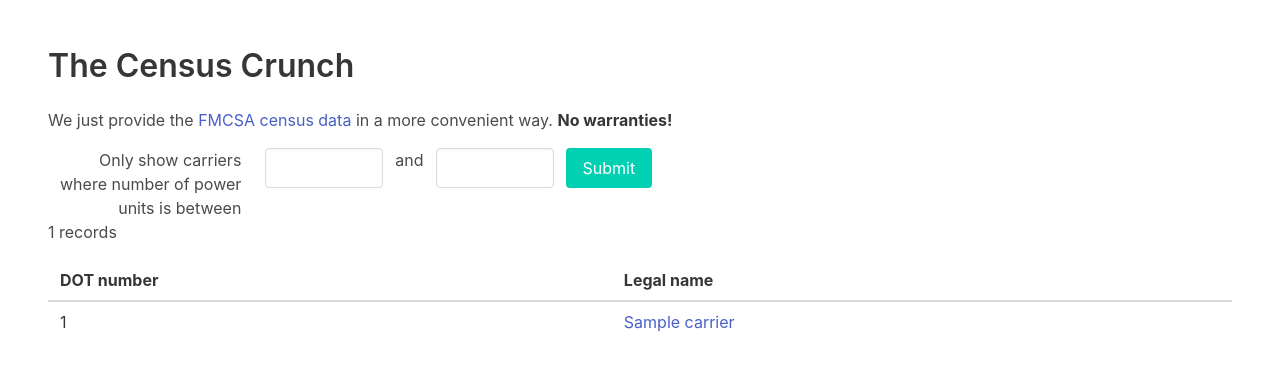
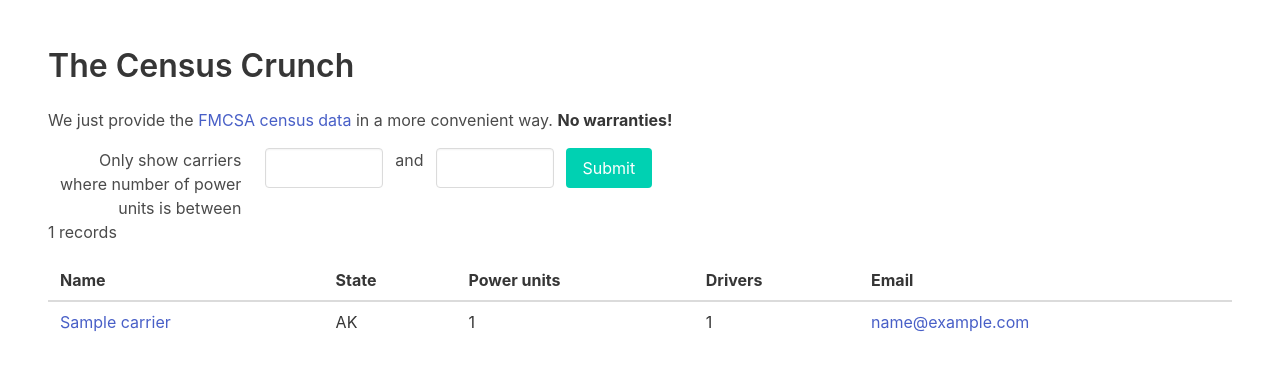
Before and after one commit to aptiko/censuscrunch, a Django app: page / in a window 1280 px wide. Shown: the top 371 px of the page. Run offline with Django 3.2, Linux system fonts and the light colour scheme; tables that the repository leaves empty hold one stand-in row (values such as "Sample post"); some libraries are stand-ins or nearby versions.

Commit message:
Improve carrier list (fixes #2)

```diff
--- a/censuscrunch/templates/censuscrunch/search/table.html
+++ b/censuscrunch/templates/censuscrunch/search/table.html
@@ -1,15 +1,21 @@
 <table class="table">
   <thead>
     <tr>
-      <th>DOT number</th>
-      <th>Legal name</th>
+      <th>Name</th>
+      <th>State</th>
+      <th>Power units</th>
+      <th>Drivers</th>
+      <th>Email</th>
     </tr>
   </thead>
   <tbody>
     {% for object in object_list %}
       <tr>
-        <td>{{ object.dot_number }}</td>
-        <td><a href="{% url "carrier_detail" object.id %}">{{ object.legal_name }}</a></td>
+        <td><a href="{% url "carrier_detail" object.id %}">{% if object.dba_name %}{{ object.dba_name|truncatechars:30 }}{% else %}{{ object.legal_name|truncatechars:30 }}{% endif %}</a></td>
+        <td>{{ object.physical_state }}</td>
+        <td>{{ object.number_of_power_units }}</td>
+        <td>{{ object.number_of_drivers }}</td>
+        <td><a href="mailto:{{ object.email }}">{{ object.email|truncatechars:30 }}</a></td>
       </tr>
     {% endfor %}
   </tbody>
```
Also changed, not shown: censuscrunch/tests/test_views.py (+1 -1 lines).
